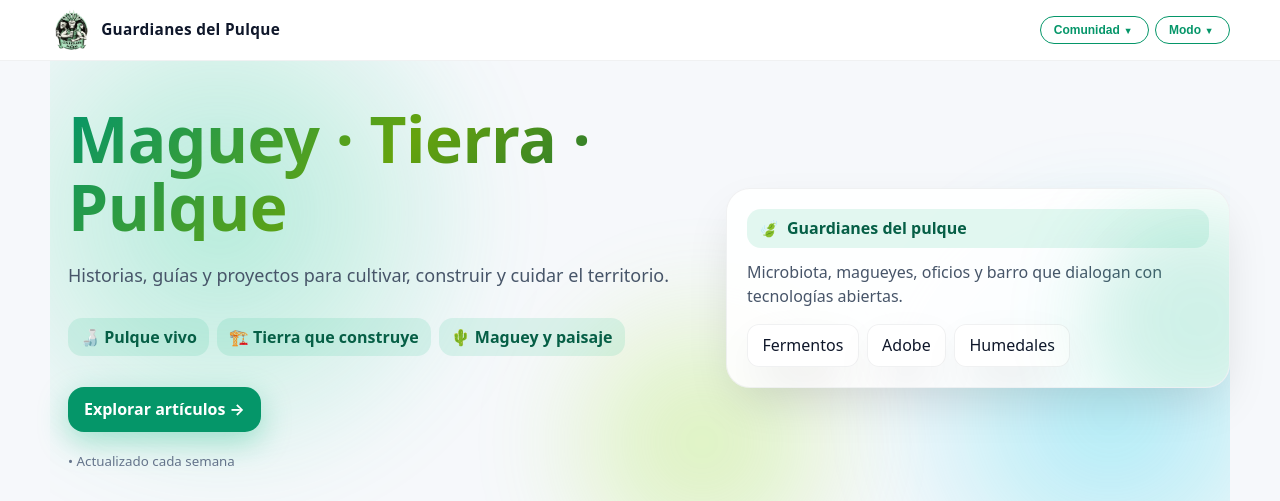
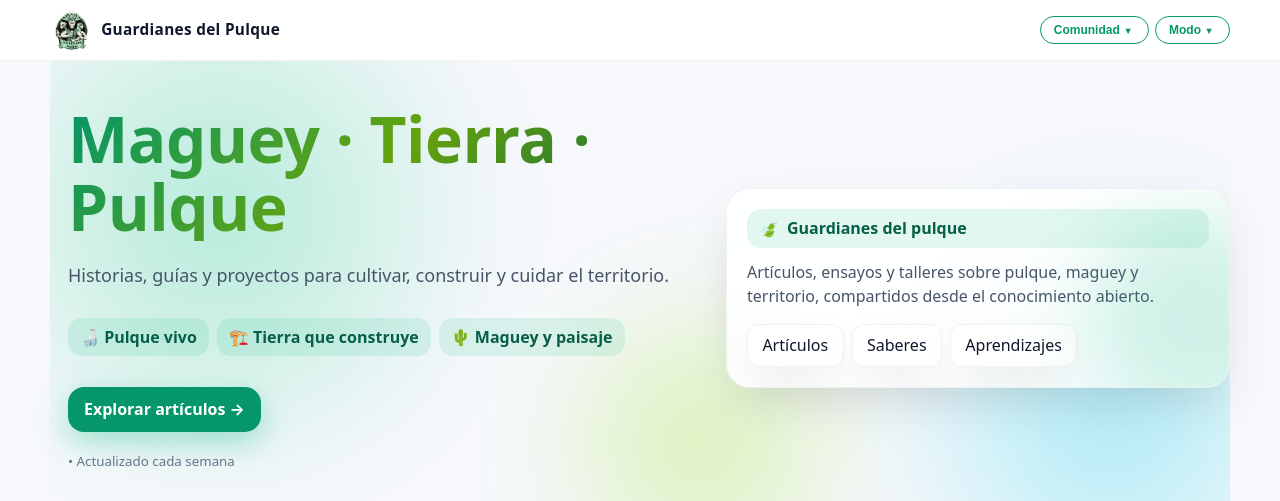
Before and after one commit to swgarz/guardianesdelpulque, a plain HTML site: page index.html in a window 1280 px wide. Shown: the top 501 px of the page. Drawn offline with Linux system fonts and the light colour scheme.

Commit message:
Update hero card text and mini card items

```diff
--- a/index.html
+++ b/index.html
@@ -554,11 +554,11 @@
           <div class="hero-card-bloom"></div>
           <div class="stack-3">
             <div class="pill">🍃 <strong>Guardianes del pulque</strong></div>
-            <p class="hero-card-text">Microbiota, magueyes, oficios y barro que dialogan con tecnologías abiertas.</p>
+            <p class="hero-card-text">Artículos, ensayos y talleres sobre pulque, maguey y territorio, compartidos desde el conocimiento abierto.</p>
             <div class="hero-mini-cards">
-              <div class="mini card">Fermentos</div>
-              <div class="mini card">Adobe</div>
-              <div class="mini card">Humedales</div>
+              <div class="mini card">Artículos</div>
+              <div class="mini card">Saberes</div>
+              <div class="mini card">Aprendizajes</div>
             </div>
           </div>
         </div>
```
